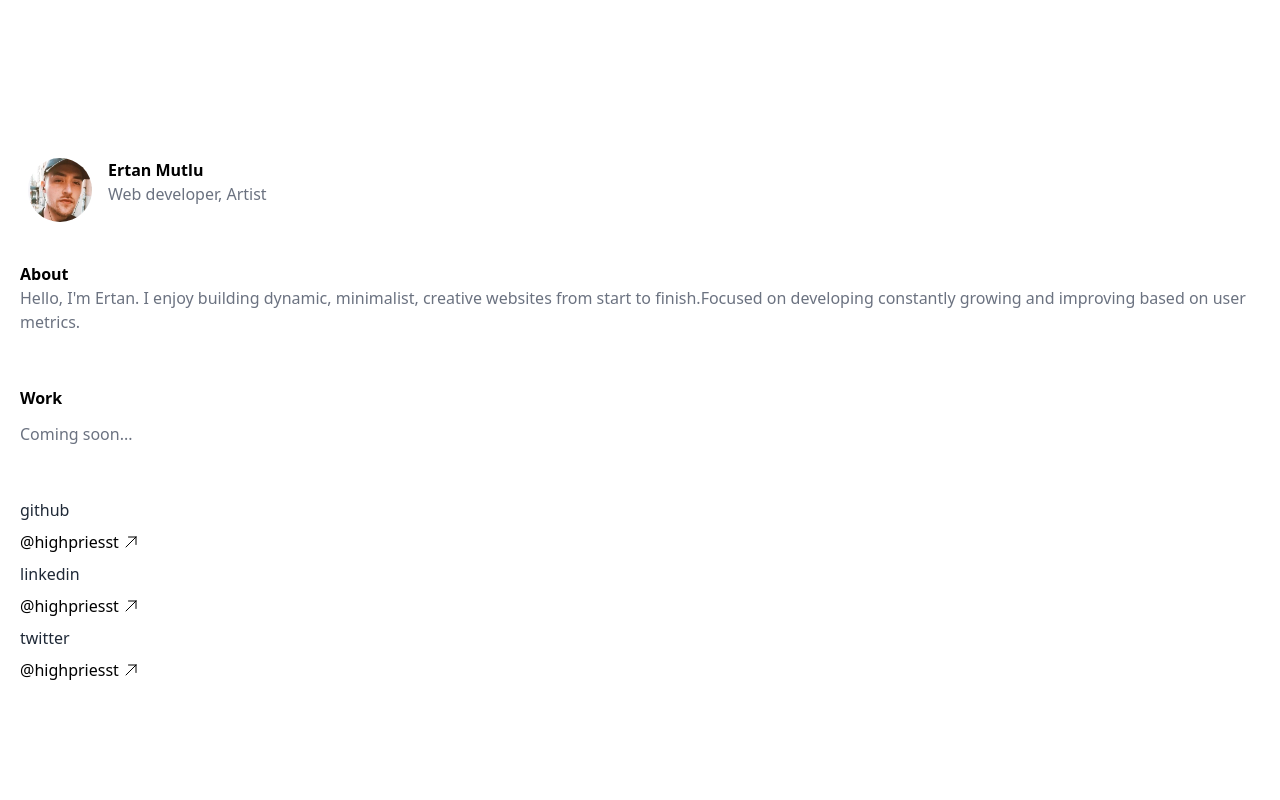
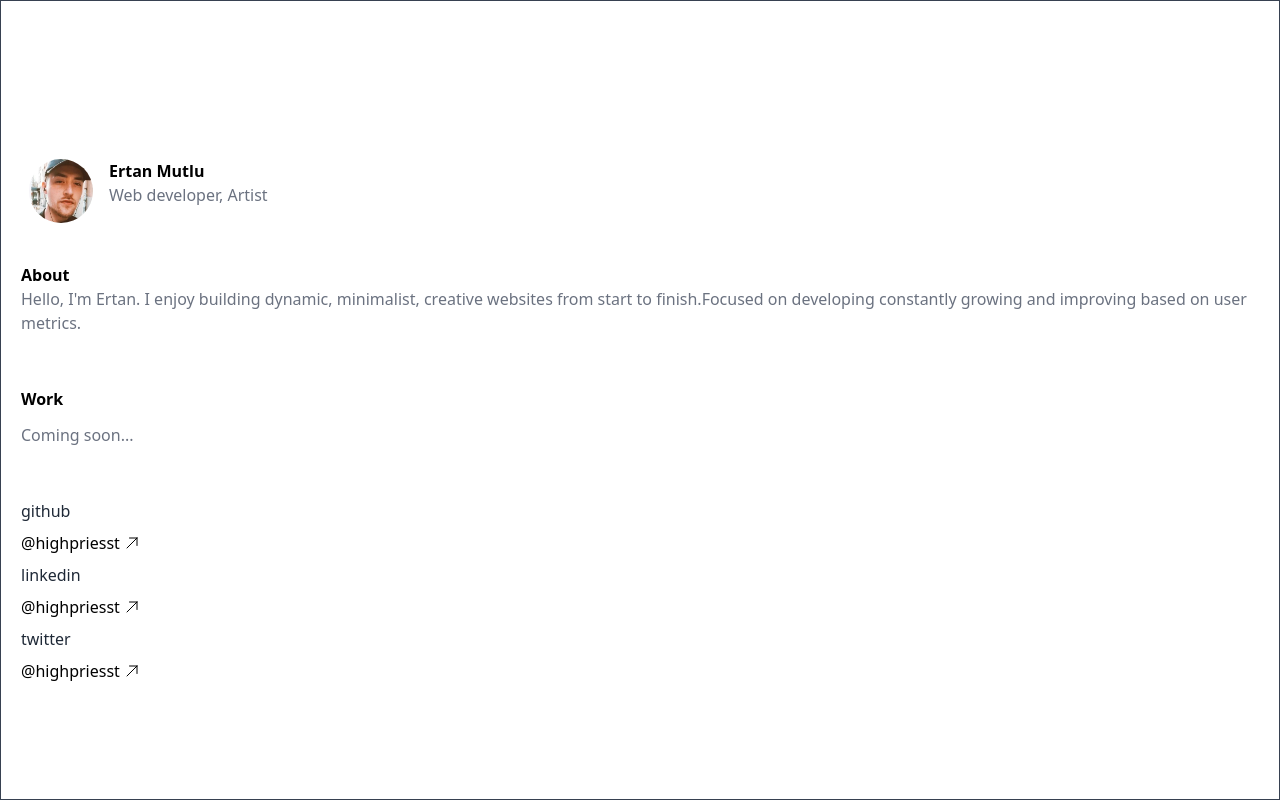
Before and after one commit to highpriesst/portfolio, a Next.js app: page / in a window 1280 px wide. Built offline with nearby package versions, Linux system fonts and the light colour scheme.

Commit message:
initial changes for the new features

```diff
--- /dev/null
+++ b/pages/allWorks.tsx
@@ -0,0 +1,11 @@
+import React from "react";
+
+function AllWorks() {
+  return (
+    <div className="h-screen flex justify-center items-center [&>*]:text-white">
+      <h1>coming soon.</h1>
+    </div>
+  );
+}
+
+export default AllWorks;
--- a/pages/index.tsx
+++ b/pages/index.tsx
@@ -5,7 +5,7 @@ import Links from "../sections/Links";
 
 export default function Home() {
   return (
-    <div className="flex flex-col items-center h-screen">
+    <div className="flex flex-col items-center h-screen border border-gray-700 ">
       <Navbar />
       <AboutMe />
       <Work />
```
Also changed, not shown: 1 other file (tests, documents, lock files or other folders).
